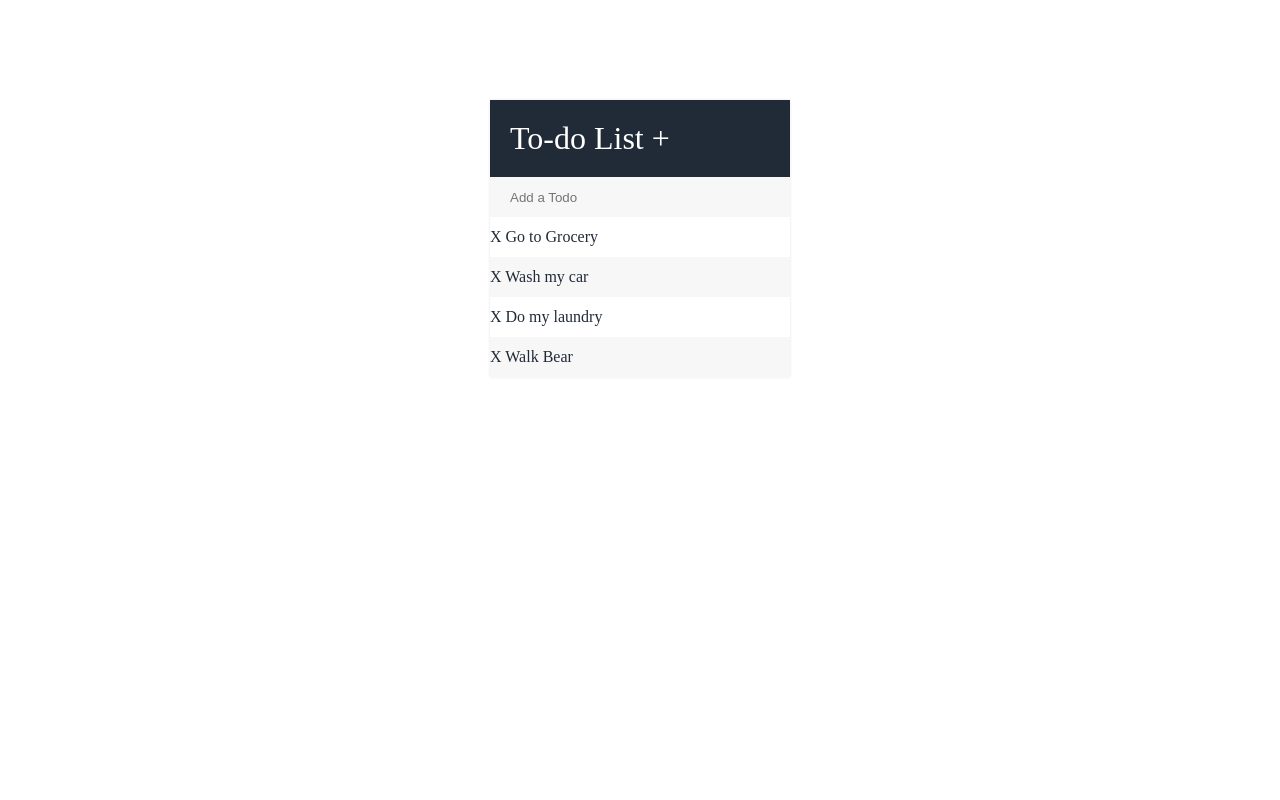
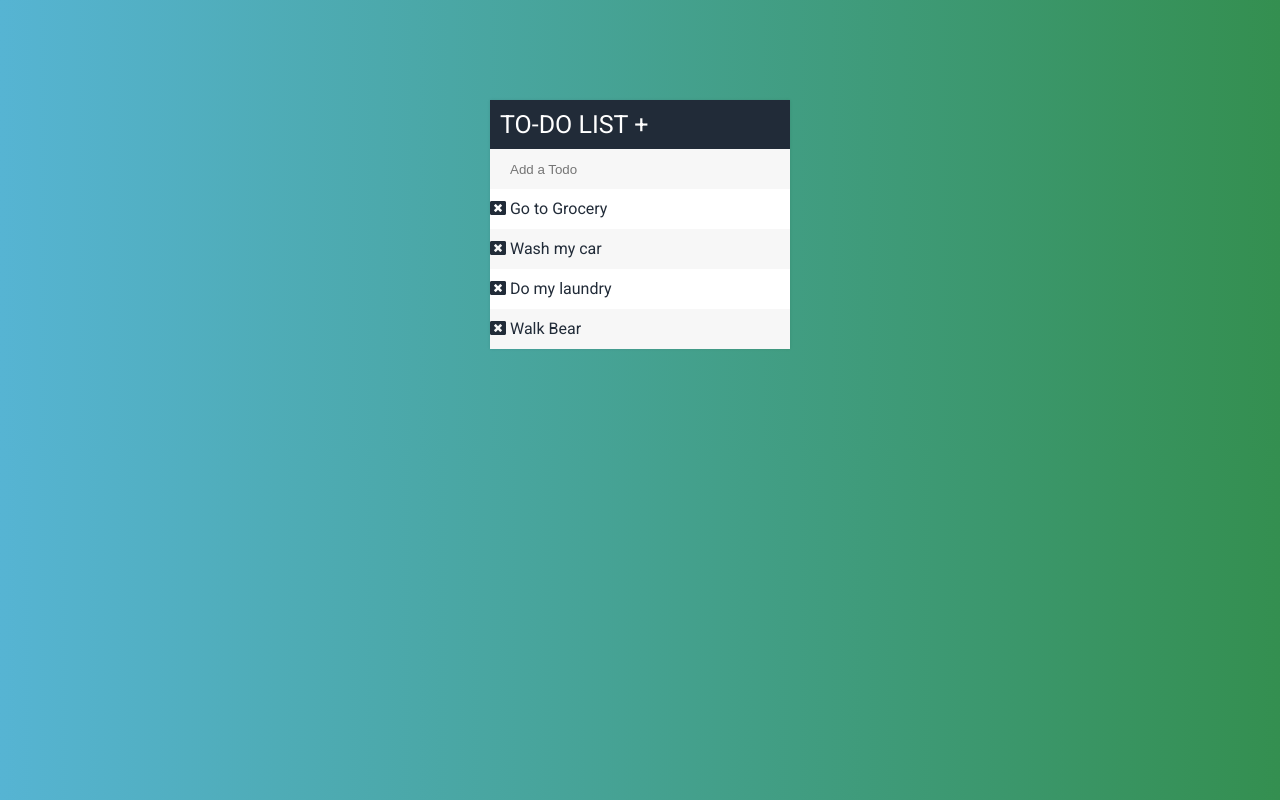
Before and after one commit to PaigeRuppel/simple-to-do-list, a plain HTML site: page index.html in a window 1280 px wide. Drawn offline with Linux system fonts and the light colour scheme.

Commit message:
added background gradient, font, icons - before adding animation

```diff
--- a/assets/css/style.css
+++ b/assets/css/style.css
@@ -1,5 +1,9 @@
 body {
 	color: #212b38;
+	background: #348F50;  /* fallback for old browsers */
+	background: -webkit-linear-gradient(to right, #56B4D3, #348F50);  /* Chrome 10-25, Safari 5.1-6 */
+	background: linear-gradient(to right, #56B4D3, #348F50); /* W3C, IE 10+/ Edge, Firefox 16+, Chrome 26+, Opera 12+, Safari 7+ */
+	font-family: 'Roboto', sans-serif;
 }
 
 .container {
@@ -10,10 +14,12 @@ body {
 
 h1 {
 	margin: 0;
-	padding: 20px;
+	padding: 10px;
 	background: #212b38;
 	color: white;
+	font-size: 25px;
 	font-weight: normal;
+	text-transform: uppercase;
 }
 
 input {
--- a/assets/javascript/script.js
+++ b/assets/javascript/script.js
@@ -18,5 +18,5 @@ $("input[type='text']").keypress(function(event) {
 
 
 function newTodo(todo) {
-	return "<li><span>X</span> " + todo + "</li>";
+	return "<li><span><i class='fa fa-window-close'></i></span> " + todo + "</li>";
 }
--- a/index.html
+++ b/index.html
@@ -3,6 +3,8 @@
 <head>
 	<title>Todo List</title>
 	<link rel="stylesheet" type="text/css" href="assets/css/style.css">
+	<link href="https://fonts.googleapis.com/css?family=Roboto:400,500,700" rel="stylesheet">
+	<link rel="stylesheet" href="https://use.fontawesome.com/releases/v5.0.13/css/all.css" integrity="sha384-DNOHZ68U8hZfKXOrtjWvjxusGo9WQnrNx2sqG0tfsghAvtVlRW3tvkXWZh58N9jp" crossorigin="anonymous">
 	<script type="text/javascript" src="assets/javascript/lib/jquery-3.3.1.min.js"></script>
 </head>
 <body>
@@ -11,10 +13,10 @@
 		<h1>To-do List <span>+</span></h1>
 		<input type="text" placeholder="Add a Todo">
 		<ul>
-			<li><span>X</span> Go to Grocery</li>
-			<li><span>X</span> Wash my car</li>
-			<li><span>X</span> Do my laundry</li>
-			<li><span>X</span> Walk Bear</li>
+			<li><span><i class="fa fa-window-close"></i></span> Go to Grocery</li>
+			<li><span><i class="fa fa-window-close"></i></span> Wash my car</li>
+			<li><span><i class="fa fa-window-close"></i></span> Do my laundry</li>
+			<li><span><i class="fa fa-window-close"></i></span> Walk Bear</li>
 		</ul>
 	</div>
 
```
